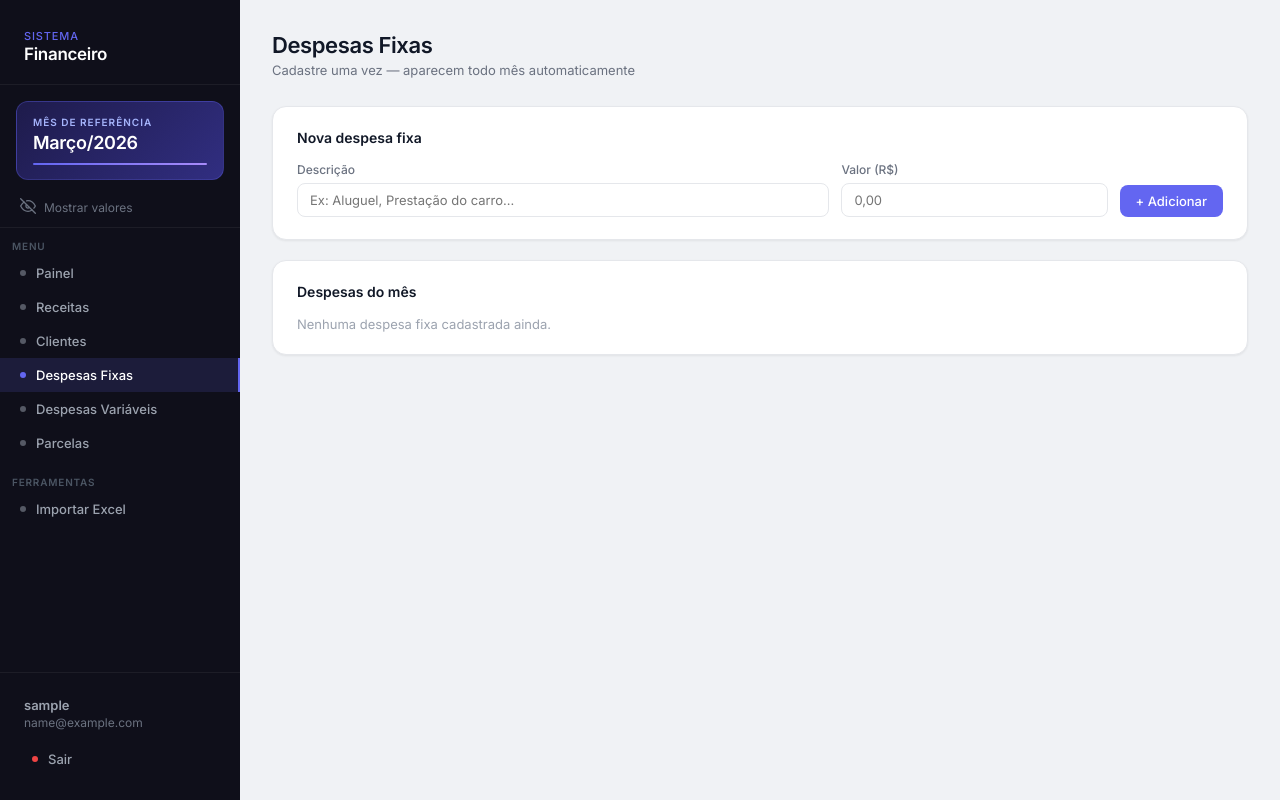
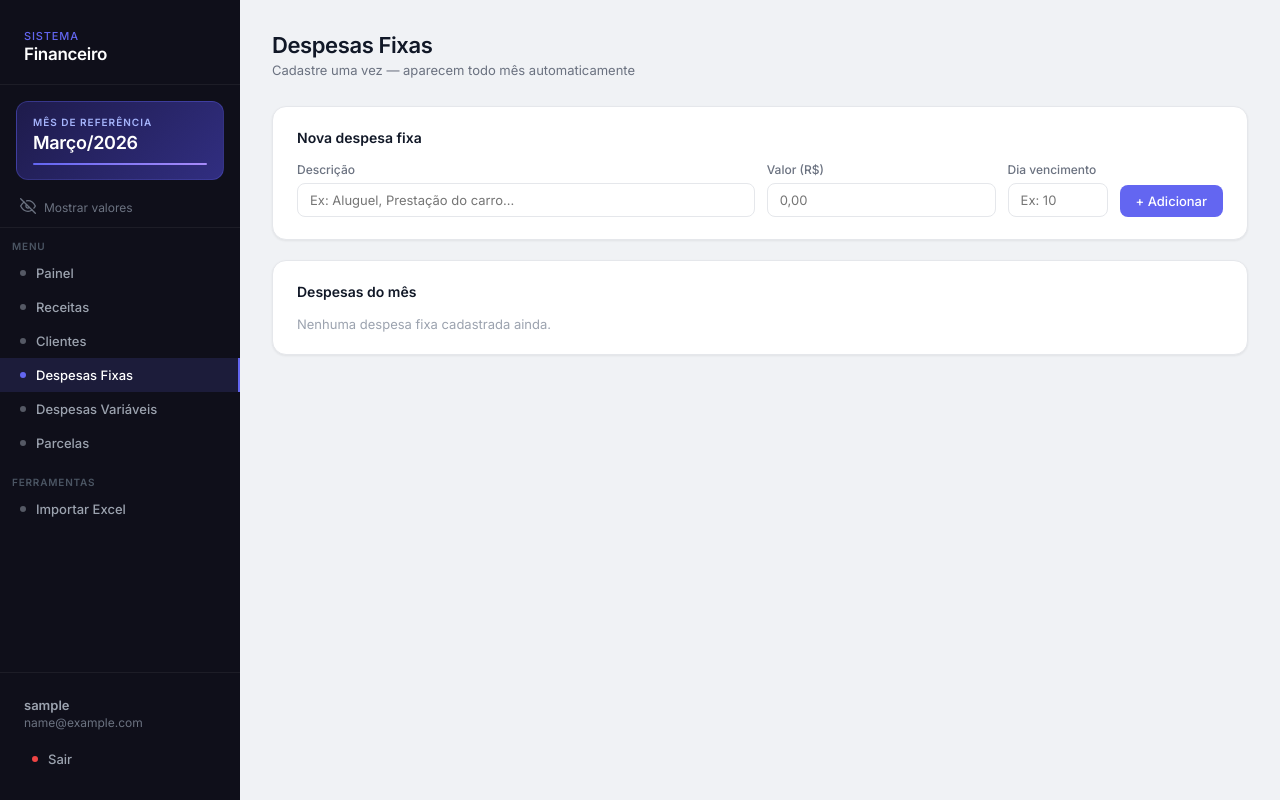
Before and after one commit to leosonchini/financeiro, a Flask app: page /despesas-fixas in a window 1280 px wide. Run offline with Flask 3, Linux system fonts and the light colour scheme; the visitor is signed in with stand-in values (Sample User, id 1); data that the repository does not hold is empty.

Commit message:
Edicao de despesas fixas

```diff
--- a/app.py
+++ b/app.py
@@ -245,7 +245,8 @@ def despesas_fixas():
 def nova_despesa_fixa():
     descricao = request.form['descricao']
     valor = float(request.form['valor'])
-    despesa = DespesaFixa(descricao=descricao, valor=valor, usuario_id=current_user.id)
+    dia_vencimento = int(request.form['dia_vencimento']) if request.form.get('dia_vencimento') else None
+    despesa = DespesaFixa(descricao=descricao, valor=valor, dia_vencimento=dia_vencimento, usuario_id=current_user.id)
     db.session.add(despesa)
     db.session.commit()
     return redirect(url_for('despesas_fixas'))
@@ -276,6 +277,7 @@ def editar_despesa_fixa(id):
         db.session.add(historico)
         despesa.valor = novo_valor
     despesa.descricao = request.form['descricao']
+    despesa.dia_vencimento = int(request.form['dia_vencimento']) if request.form.get('dia_vencimento') else None
     db.session.commit()
     return redirect(url_for('despesas_fixas'))
 
--- a/templates/despesas_fixas.html
+++ b/templates/despesas_fixas.html
@@ -16,6 +16,10 @@
             <label style="display: block; font-size: 12px; font-weight: 500; color: #6b7280; margin-bottom: 6px;">Valor (R$)</label>
             <input type="number" name="valor" placeholder="0,00" required step="0.01" style="width: 100%;">
         </div>
+        <div style="min-width: 100px;">
+            <label style="display: block; font-size: 12px; font-weight: 500; color: #6b7280; margin-bottom: 6px;">Dia vencimento</label>
+            <input type="number" name="dia_vencimento" placeholder="Ex: 10" min="1" max="31" style="width: 100%;">
+        </div>
         <button type="submit" class="btn btn-primary">+ Adicionar</button>
     </form>
 </div>
@@ -29,6 +33,7 @@
                 <tr>
                     <th>Descrição</th>
                     <th>Valor</th>
+                    <th>Vencimento</th>
                     <th style="text-align: center;">Pagamento do mês</th>
                     <th style="text-align: center;">Ações</th>
                 </tr>
@@ -38,6 +43,13 @@
                 <tr style="{{ 'background: #f0fdf4;' if despesa.pagamento_mes else '' }}">
                     <td style="font-weight: 500; color: #111827;">{{ despesa.descricao }}</td>
                     <td class="vm" style="font-weight: 600; color: #dc2626;">{{ despesa.valor|moeda }}</td>
+                    <td style="color: #6b7280;">
+                        {% if despesa.dia_vencimento %}
+                            Dia {{ despesa.dia_vencimento }}
+                        {% else %}
+                            <span style="color: #d1d5db;">—</span>
+                        {% endif %}
+                    </td>
                     <td style="text-align: center;">
                         <form method="POST" action="/despesas-fixas/pagar/{{ despesa.id }}">
                             {% if despesa.pagamento_mes %}
@@ -53,7 +65,7 @@
                     </td>
                     <td style="text-align: center;">
                         <div style="display: flex; gap: 8px; justify-content: center;">
-                            <button onclick="abrirEdicao({{ despesa.id }}, '{{ despesa.descricao }}', {{ despesa.valor }})"
+                            <button onclick="abrirEdicao({{ despesa.id }}, '{{ despesa.descricao }}', {{ despesa.valor }}, {{ despesa.dia_vencimento or 0 }})"
                                 class="btn btn-secondary" style="padding: 5px 12px; font-size: 12px;">
                                 Editar
                             </button>
@@ -87,6 +99,10 @@
                 <label>Valor (R$)</label>
                 <input type="number" name="valor" id="edit-valor" required step="0.01">
             </div>
+            <div class="field">
+                <label>Dia vencimento</label>
+                <input type="number" name="dia_vencimento" id="edit-dia" min="1" max="31" placeholder="Ex: 10">
+            </div>
             <div class="modal-actions">
                 <button type="button" onclick="fecharEdicao()" class="btn btn-secondary">Cancelar</button>
                 <button type="submit" class="btn btn-primary">Salvar</button>
@@ -96,9 +112,10 @@
 </div>
 
 <script>
-function abrirEdicao(id, descricao, valor) {
+function abrirEdicao(id, descricao, valor, dia) {
     document.getElementById('edit-descricao').value = descricao;
     document.getElementById('edit-valor').value = valor;
+    document.getElementById('edit-dia').value = dia || '';
     document.getElementById('form-edicao').action = '/despesas-fixas/editar/' + id;
     document.getElementById('modal-edicao').style.display = 'flex';
 }
```
